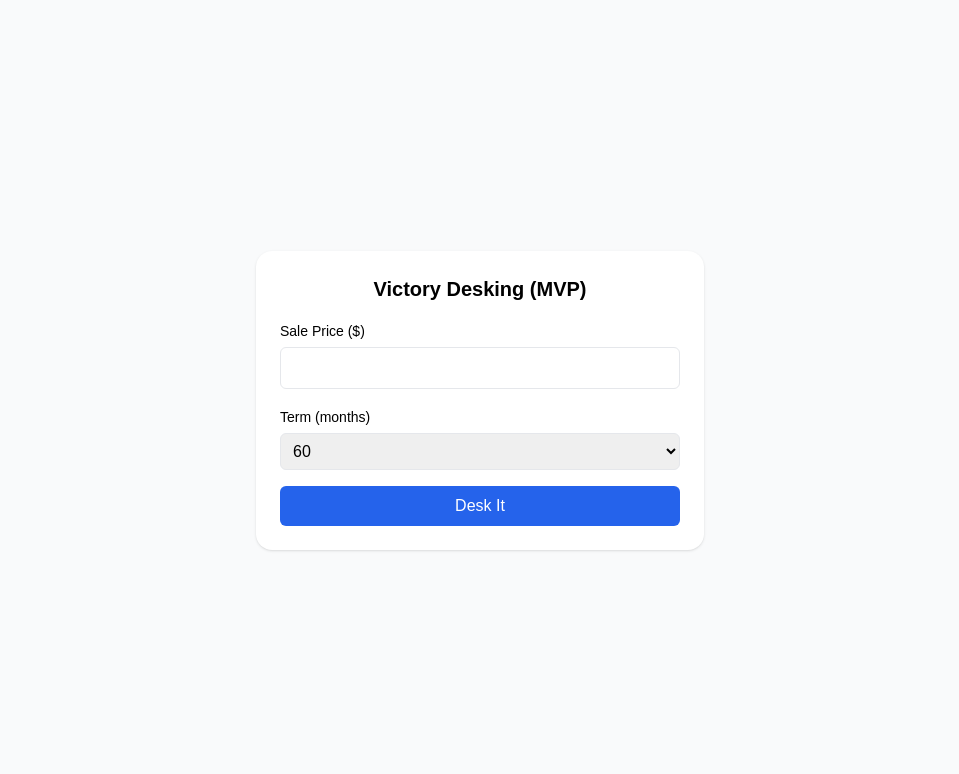
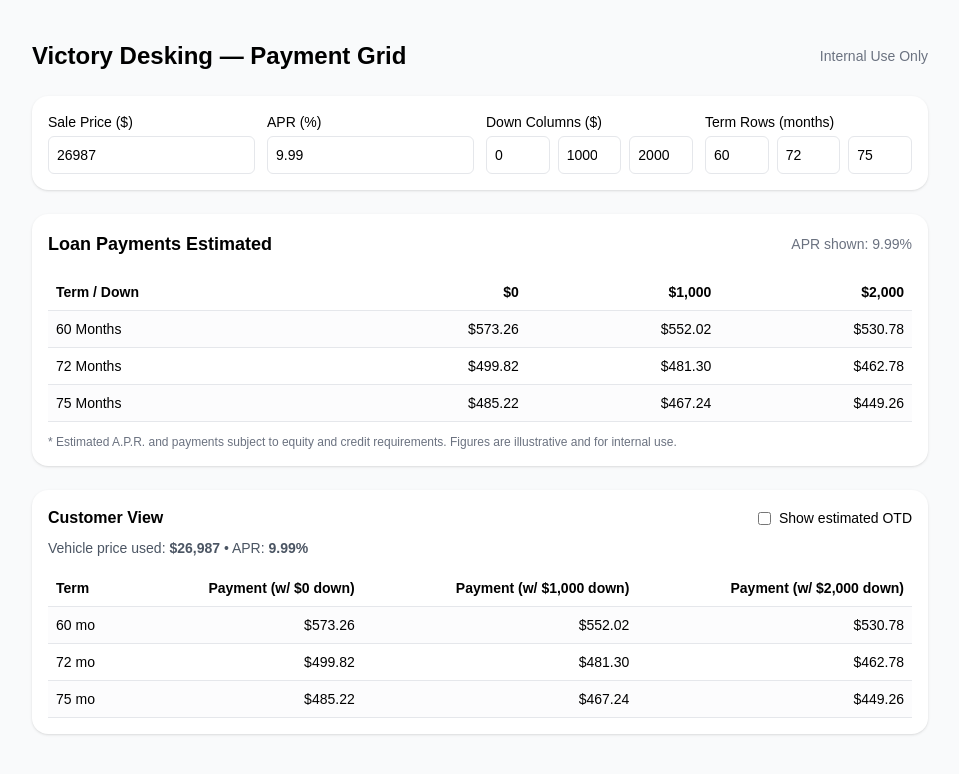
Before and after one commit to 1pocket/deskingapp, a Next.js app: page / in a window 1280 px wide. Shown: the top 774 px of the page, without its empty margins (160-1119 px from the left). Built offline with nearby package versions, Linux system fonts and the light colour scheme.

Commit message:
Update index.js

```diff
--- a/pages/index.js
+++ b/pages/index.js
@@ -1,59 +1,179 @@
-import { useState } from "react";
+// pages/index.js
+import { useMemo, useState } from "react";
+
+/** Simple loan payment (principal, APR %, months, cashDown)
+ *  PMT = r*PV / (1 - (1+r)^-n), r = APR/12
+ *  Returns monthly payment (rounded to cents)
+ */
+function pmt({ price, aprPct, months, cashDown }) {
+  const pv = Math.max(price - (cashDown || 0), 0);
+  const r = (aprPct / 100) / 12;
+  if (pv <= 0) return 0;
+  if (r === 0) return +(pv / months).toFixed(2);
+  const factor = r / (1 - Math.pow(1 + r, -months));
+  return +(pv * factor).toFixed(2);
+}
 
 export default function Home() {
-  const [salePrice, setSalePrice] = useState("");
-  const [term, setTerm] = useState("60");
-  const [payment, setPayment] = useState(null);
+  // Inputs the rep controls
+  const [salePrice, setSalePrice] = useState(26987);     // example from your sheet's "Total Purchase"
+  const [aprPct, setAprPct]       = useState(9.99);      // matches the worksheet header
+  const [terms, setTerms]         = useState([60, 72, 75]);
+  const [downs, setDowns]         = useState([0, 1000, 2000]);
 
-  function calculate() {
-    const price = parseFloat(salePrice || "0");
-    const months = parseInt(term);
-    const apr = 0.0349; // 3.49% demo APR
-    const monthly = (price * (1 + apr)) / months;
-    setPayment(monthly.toFixed(2));
+  // Optional toggles the desk controls could expose later
+  const [showOTD, setShowOTD]     = useState(false);
+
+  const grid = useMemo(() => {
+    return terms.map((m) => {
+      const row = downs.map((d) => pmt({ price: salePrice, aprPct, months: m, cashDown: d }));
+      return { months: m, cells: row };
+    });
+  }, [salePrice, aprPct, terms, downs]);
+
+  // Helpers to edit terms/downs inline
+  function updateTerm(i, v) {
+    const copy = [...terms];
+    copy[i] = parseInt(v || 0) || 0;
+    setTerms(copy);
+  }
+  function updateDown(i, v) {
+    const copy = [...downs];
+    copy[i] = parseFloat(v || 0) || 0;
+    setDowns(copy);
   }
 
   return (
-    <div className="min-h-screen flex flex-col items-center justify-center bg-gray-50 p-6">
-      <div className="max-w-md w-full bg-white rounded-2xl shadow p-6 space-y-4">
-        <h1 className="text-xl font-bold text-center">Victory Desking (MVP)</h1>
+    <div className="min-h-screen bg-gray-50 px-6 py-10">
+      <div className="mx-auto max-w-4xl space-y-6">
+        <header className="flex items-center justify-between">
+          <h1 className="text-2xl font-bold">Victory Desking — Payment Grid</h1>
+          <div className="text-sm text-gray-500">Internal Use Only</div>
+        </header>
 
-        <label className="block">
-          <span className="text-sm font-medium">Sale Price ($)</span>
+        {/* Inputs */}
+        <div className="grid grid-cols-1 md:grid-cols-4 gap-3 bg-white rounded-2xl shadow p-4">
+          <label className="text-sm">
+            <div className="font-medium">Sale Price ($)</div>
             <input
               type="number"
+              className="mt-1 w-full rounded-md border p-2"
               value={salePrice}
-            onChange={(e) => setSalePrice(e.target.value)}
-            className="mt-1 w-full rounded-md border p-2"
+              onChange={(e) => setSalePrice(parseFloat(e.target.value || "0"))}
             />
           </label>
 
-        <label className="block">
-          <span className="text-sm font-medium">Term (months)</span>
-          <select
-            value={term}
-            onChange={(e) => setTerm(e.target.value)}
+          <label className="text-sm">
+            <div className="font-medium">APR (%)</div>
+            <input
+              type="number"
+              step="0.01"
               className="mt-1 w-full rounded-md border p-2"
-          >
-            <option value="60">60</option>
-            <option value="72">72</option>
-            <option value="84">84</option>
-          </select>
+              value={aprPct}
+              onChange={(e) => setAprPct(parseFloat(e.target.value || "0"))}
+            />
           </label>
 
-        <button
-          onClick={calculate}
-          className="w-full bg-blue-600 text-white py-2 px-4 rounded-md hover:bg-blue-700"
-        >
-          Desk It
-        </button>
+          <label className="text-sm">
+            <div className="font-medium">Down Columns ($)</div>
+            <div className="mt-1 grid grid-cols-3 gap-2">
+              {downs.map((d, i) => (
+                <input key={i} type="number" className="rounded-md border p-2"
+                  value={d} onChange={(e) => updateDown(i, e.target.value)} />
+              ))}
+            </div>
+          </label>
 
-        {payment && (
-          <div className="text-center mt-4">
-            <p className="text-lg font-semibold">Estimated Payment</p>
-            <p className="text-2xl">${payment}/mo</p>
+          <label className="text-sm">
+            <div className="font-medium">Term Rows (months)</div>
+            <div className="mt-1 grid grid-cols-3 gap-2">
+              {terms.map((t, i) => (
+                <input key={i} type="number" className="rounded-md border p-2"
+                  value={t} onChange={(e) => updateTerm(i, e.target.value)} />
+              ))}
             </div>
+          </label>
+        </div>
+
+        {/* Grid */}
+        <div className="bg-white rounded-2xl shadow p-4">
+          <div className="flex items-center justify-between">
+            <h2 className="text-lg font-semibold">Loan Payments Estimated</h2>
+            <div className="text-sm text-gray-500">APR shown: {aprPct}%</div>
+          </div>
+
+          <div className="mt-4 overflow-x-auto">
+            <table className="w-full text-sm">
+              <thead>
+                <tr>
+                  <th className="text-left p-2 border-b">Term / Down</th>
+                  {downs.map((d, i) => (
+                    <th key={i} className="text-right p-2 border-b">${d.toLocaleString()}</th>
+                  ))}
+                </tr>
+              </thead>
+              <tbody>
+                {grid.map((row) => (
+                  <tr key={row.months} className="odd:bg-gray-50/50">
+                    <td className="p-2 font-medium border-b">{row.months} Months</td>
+                    {row.cells.map((val, i) => (
+                      <td key={i} className="p-2 text-right tabular-nums border-b">
+                        ${val.toLocaleString(undefined, { minimumFractionDigits: 2 }) }
+                      </td>
+                    ))}
+                  </tr>
+                ))}
+              </tbody>
+            </table>
+          </div>
+
+          <p className="mt-3 text-xs text-gray-500">
+            * Estimated A.P.R. and payments subject to equity and credit requirements. Figures are illustrative and for internal use.
+          </p>
+        </div>
+
+        {/* Customer View (clean) */}
+        <div className="bg-white rounded-2xl shadow p-4">
+          <div className="flex items-center justify-between">
+            <h3 className="font-semibold">Customer View</h3>
+            <label className="text-sm flex items-center gap-2">
+              <input type="checkbox" checked={showOTD} onChange={(e)=>setShowOTD(e.target.checked)} />
+              Show estimated OTD
+            </label>
+          </div>
+          <div className="mt-2 text-sm text-gray-600">
+            Vehicle price used: <strong>${salePrice.toLocaleString()}</strong> • APR: <strong>{aprPct}%</strong>
+          </div>
+          <div className="mt-3 overflow-x-auto">
+            <table className="w-full text-sm">
+              <thead>
+                <tr>
+                  <th className="text-left p-2 border-b">Term</th>
+                  <th className="text-right p-2 border-b">Payment (w/ ${downs[0].toLocaleString()} down)</th>
+                  <th className="text-right p-2 border-b">Payment (w/ ${downs[1].toLocaleString()} down)</th>
+                  <th className="text-right p-2 border-b">Payment (w/ ${downs[2].toLocaleString()} down)</th>
+                </tr>
+              </thead>
+              <tbody>
+                {grid.map((row) => (
+                  <tr key={row.months} className="odd:bg-gray-50/50">
+                    <td className="p-2 font-medium border-b">{row.months} mo</td>
+                    {row.cells.map((val, i) => (
+                      <td key={i} className="p-2 text-right tabular-nums border-b">
+                        ${val.toLocaleString(undefined, { minimumFractionDigits: 2 })}
+                      </td>
+                    ))}
+                  </tr>
+                ))}
+              </tbody>
+            </table>
+          </div>
+          {showOTD && (
+            <p className="mt-2 text-xs text-gray-500">
+              OTD placeholder: we’ll pull taxes/fees/addendums from the Admin “Programs” setup in the next step.
+            </p>
           )}
+        </div>
       </div>
     </div>
   );
```
Lines whose indentation alone changed are shown as unchanged.
